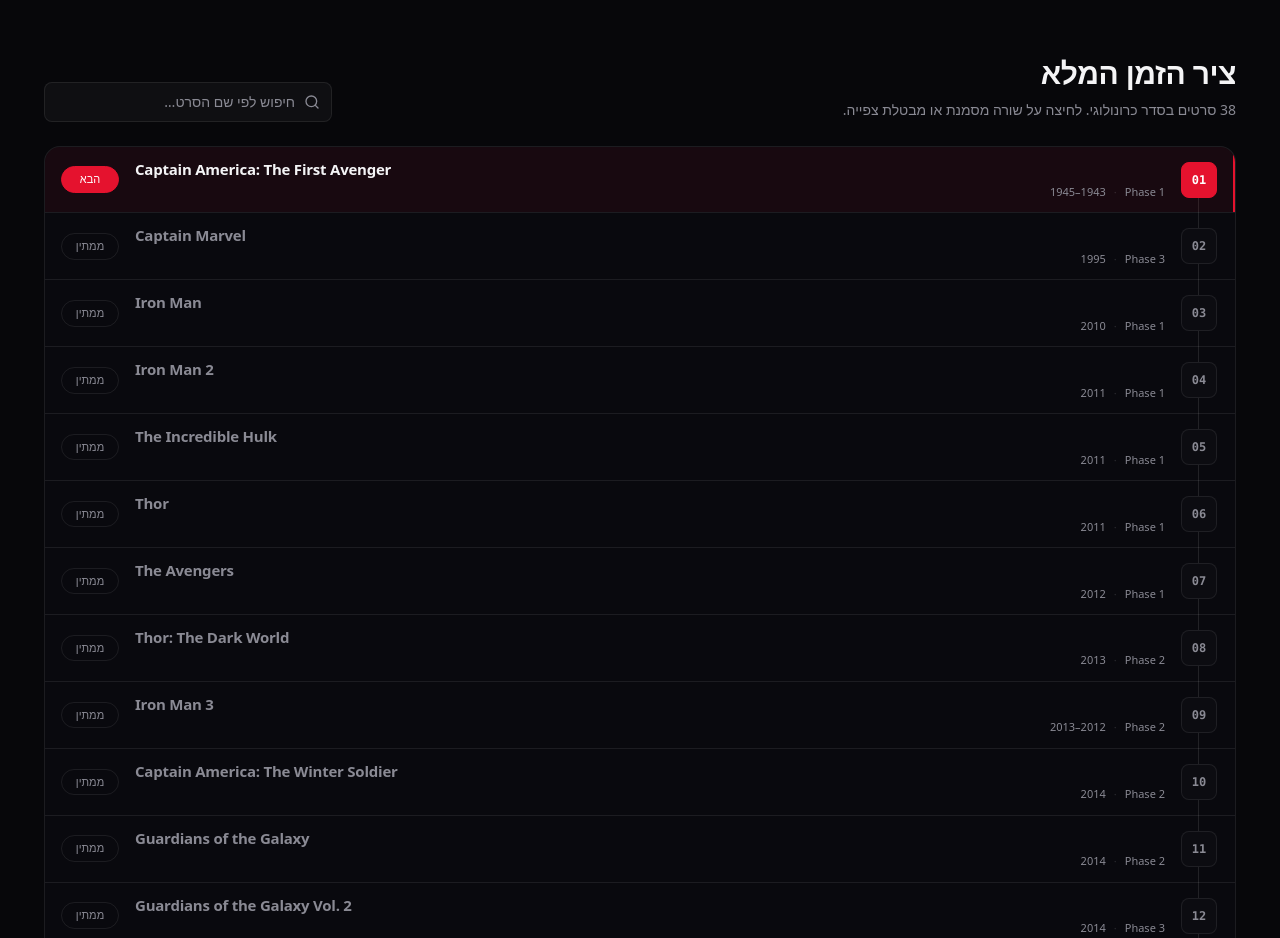
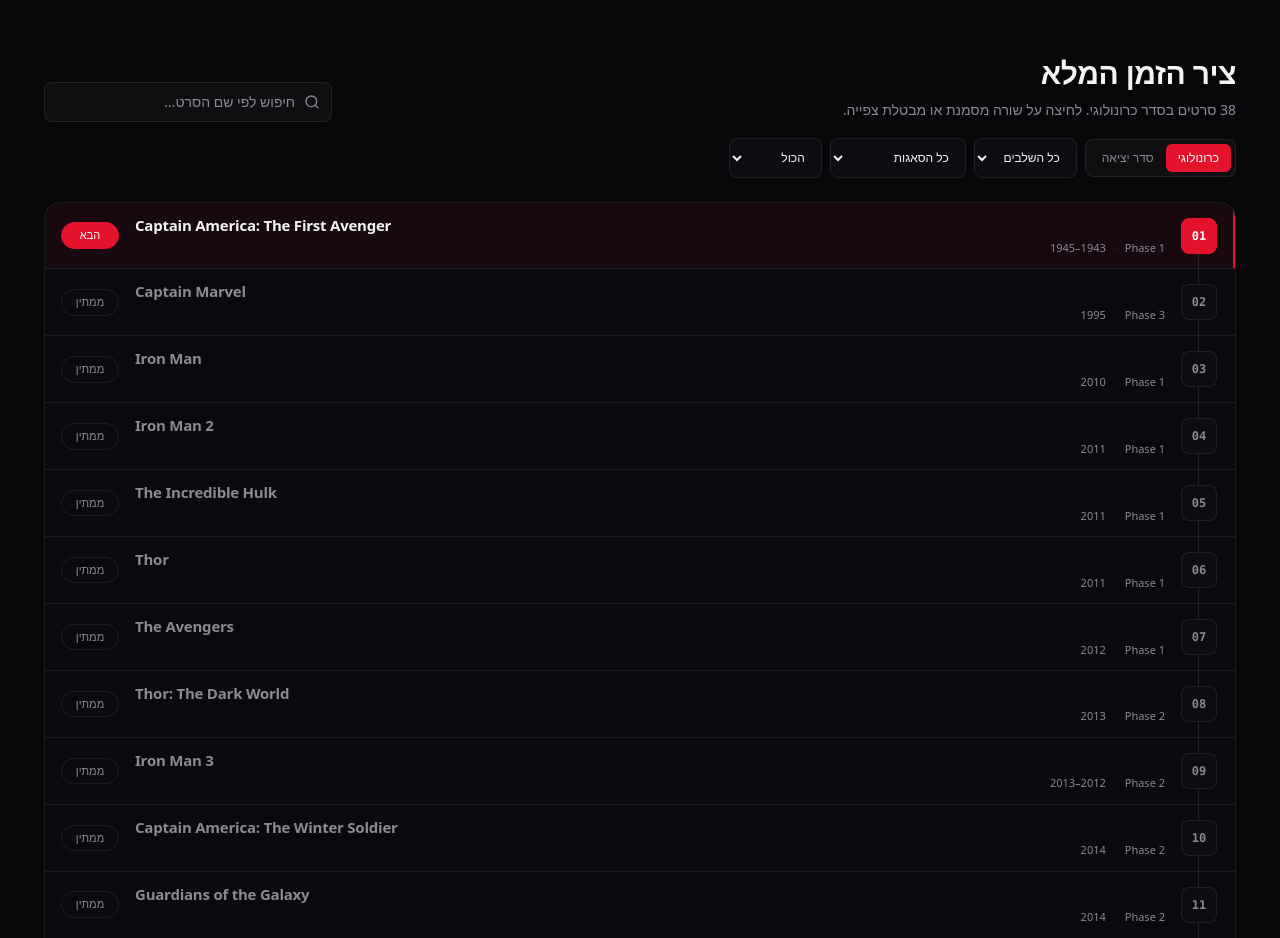
Before and after one commit to matanmalka1/marvel_mcu, a Next.js app in the folder mcu-watch-tracker/: page / in a window 1280 px wide. Shown: the part 1520-2458 px from the top of the page. Built offline with nearby package versions, Linux system fonts and the light colour scheme.

Commit message:
feat: add timeline order modes and filters

```diff
--- a/mcu-watch-tracker/app/page.tsx
+++ b/mcu-watch-tracker/app/page.tsx
@@ -136,7 +136,6 @@ export default function HomePage() {
         <Timeline
           movies={MOVIES_IN_TIMELINE_ORDER}
           watchedIds={watchedSet}
-          nextMovieId={nextMovie?.id ?? null}
           onToggle={handleToggle}
         />
       </main>
--- a/mcu-watch-tracker/components/Timeline.tsx
+++ b/mcu-watch-tracker/components/Timeline.tsx
@@ -4,38 +4,101 @@ import { useId, useMemo, useState } from "react";
 
 import SearchInput from "@/components/SearchInput";
 import TimelineRow from "@/components/TimelineRow";
-import type { Movie, MovieStatus } from "@/types/movie";
+import { MOVIES_IN_RELEASE_ORDER } from "@/data/movies";
+import type { Movie, MovieStatus, Saga } from "@/types/movie";
 
 type TimelineProps = {
   movies: readonly Movie[];
   watchedIds: ReadonlySet<string>;
-  nextMovieId: string | null;
   onToggle: (id: string) => void;
 };
+
+type OrderMode = "timeline" | "release";
+type WatchFilter = "all" | "watched" | "unwatched";
+
+function SelectControl({
+  label,
+  value,
+  onChange,
+  children,
+}: {
+  label: string;
+  value: string;
+  onChange: (value: string) => void;
+  children: React.ReactNode;
+}) {
+  return (
+    <label className="flex items-center gap-2 text-xs text-[var(--muted)]">
+      <span className="sr-only">{label}</span>
+      <select
+        aria-label={label}
+        value={value}
+        onChange={(event) => onChange(event.target.value)}
+        className="h-10 rounded-lg border border-[var(--border)] bg-[var(--bg-raised)] px-3 text-xs text-[var(--text)] transition-colors hover:border-[var(--border-strong)] focus:border-[var(--accent)]/60 focus:outline-none"
+      >
+        {children}
+      </select>
+    </label>
+  );
+}
 
 export default function Timeline({
   movies,
   watchedIds,
-  nextMovieId,
   onToggle,
 }: TimelineProps) {
   const [query, setQuery] = useState("");
+  const [orderMode, setOrderMode] = useState<OrderMode>("timeline");
+  const [phaseFilter, setPhaseFilter] = useState("all");
+  const [sagaFilter, setSagaFilter] = useState<"all" | Saga>("all");
+  const [watchFilter, setWatchFilter] = useState<WatchFilter>("all");
   const searchId = useId();
 
   const trimmedQuery = query.trim().toLowerCase();
 
-  const visibleMovies = useMemo(() => {
-    if (!trimmedQuery) return movies;
-    return movies.filter(
-      (movie) =>
-        movie.title.toLowerCase().includes(trimmedQuery) ||
-        movie.titleHe?.includes(trimmedQuery),
-    );
-  }, [movies, trimmedQuery]);
+  const orderedMovies = orderMode === "timeline" ? movies : MOVIES_IN_RELEASE_ORDER;
+  const nextVisibleOrderId = orderedMovies.find(
+    (movie) => !watchedIds.has(movie.id),
+  )?.id;
+  const phases = useMemo(
+    () => Array.from(new Set(movies.map((movie) => movie.phase))).sort((a, b) => a - b),
+    [movies],
+  );
+  const displayOrderById = useMemo(
+    () => new Map(orderedMovies.map((movie, index) => [movie.id, index + 1])),
+    [orderedMovies],
+  );
+
+  const visibleMovies = useMemo(
+    () =>
+      orderedMovies.filter((movie) => {
+        const matchesQuery =
+          !trimmedQuery ||
+          movie.title.toLowerCase().includes(trimmedQuery) ||
+          movie.titleHe?.includes(trimmedQuery);
+        const matchesPhase =
+          phaseFilter === "all" || movie.phase === Number(phaseFilter);
+        const matchesSaga = sagaFilter === "all" || movie.saga === sagaFilter;
+        const matchesWatch =
+          watchFilter === "all" ||
+          (watchFilter === "watched"
+            ? watchedIds.has(movie.id)
+            : !watchedIds.has(movie.id));
+        return matchesQuery && matchesPhase && matchesSaga && matchesWatch;
+      }),
+    [
+      orderedMovies,
+      phaseFilter,
+      sagaFilter,
+      trimmedQuery,
+      watchFilter,
+      watchedIds,
+    ],
+  );
 
   const statusOf = (movie: Movie): MovieStatus => {
     if (watchedIds.has(movie.id)) return "watched";
-    if (movie.id === nextMovieId) return "next";
+    if (movie.id === nextVisibleOrderId) return "next";
     return "upcoming";
   };
 
@@ -67,8 +130,60 @@ export default function Timeline({
         />
       </div>
 
+      <div className="mt-4 flex flex-wrap items-center gap-2">
+        <div
+          className="flex rounded-lg border border-[var(--border)] bg-[var(--surface)] p-1"
+          aria-label="סדר הצגת הסרטים"
+        >
+          {(["timeline", "release"] as const).map((mode) => (
+            <button
+              key={mode}
+              type="button"
+              aria-pressed={orderMode === mode}
+              onClick={() => setOrderMode(mode)}
+              className={`rounded-md px-3 py-1.5 text-xs transition-colors ${
+                orderMode === mode
+                  ? "bg-[var(--accent)] text-white"
+                  : "text-[var(--muted)] hover:text-[var(--text)]"
+              }`}
+            >
+              {mode === "timeline" ? "כרונולוגי" : "סדר יציאה"}
+            </button>
+          ))}
+        </div>
+
+        <SelectControl label="סינון לפי Phase" value={phaseFilter} onChange={setPhaseFilter}>
+          <option value="all">כל השלבים</option>
+          {phases.map((phase) => (
+            <option key={phase} value={phase}>
+              Phase {phase}
+            </option>
+          ))}
+        </SelectControl>
+
+        <SelectControl
+          label="סינון לפי Saga"
+          value={sagaFilter}
+          onChange={(value) => setSagaFilter(value as "all" | Saga)}
+        >
+          <option value="all">כל הסאגות</option>
+          <option value="infinity">Infinity Saga</option>
+          <option value="multiverse">Multiverse Saga</option>
+        </SelectControl>
+
+        <SelectControl
+          label="סינון לפי מצב צפייה"
+          value={watchFilter}
+          onChange={(value) => setWatchFilter(value as WatchFilter)}
+        >
+          <option value="all">הכול</option>
+          <option value="watched">נצפו</option>
+          <option value="unwatched">טרם נצפו</option>
+        </SelectControl>
+      </div>
+
       <div className="relative mt-6 overflow-hidden rounded-2xl border border-[var(--border)] bg-[var(--bg-raised)]/60">
-        {!trimmedQuery ? (
+        {!trimmedQuery && phaseFilter === "all" && sagaFilter === "all" && watchFilter === "all" ? (
           <span
             aria-hidden="true"
             className="pointer-events-none absolute inset-y-6 start-[32px] w-px bg-white/10 sm:start-[36px]"
@@ -85,6 +200,8 @@ export default function Timeline({
               <TimelineRow
                 key={movie.id}
                 movie={movie}
+                displayOrder={displayOrderById.get(movie.id) ?? movie.timelineOrder}
+                orderMode={orderMode}
                 status={statusOf(movie)}
                 onToggle={onToggle}
               />
@@ -94,9 +211,9 @@ export default function Timeline({
       </div>
 
       <p aria-live="polite" className="mt-3 text-xs text-[var(--muted)]">
-        {trimmedQuery
-          ? `${visibleMovies.length} תוצאות מתוך ${movies.length}`
-          : `${movies.length} סרטים`}
+        {visibleMovies.length === movies.length
+          ? `${movies.length} סרטים`
+          : `${visibleMovies.length} תוצאות מתוך ${movies.length}`}
       </p>
     </section>
   );
--- a/mcu-watch-tracker/components/TimelineRow.tsx
+++ b/mcu-watch-tracker/components/TimelineRow.tsx
@@ -8,6 +8,8 @@ import type { Movie, MovieStatus } from "@/types/movie";
 
 type TimelineRowProps = {
   movie: Movie;
+  displayOrder: number;
+  orderMode: "timeline" | "release";
   status: MovieStatus;
   onToggle: (id: string) => void;
 };
@@ -38,11 +40,13 @@ const STATUS_PILL_STYLES: Record<MovieStatus, string> = {
 
 export default function TimelineRow({
   movie,
+  displayOrder,
+  orderMode,
   status,
   onToggle,
 }: TimelineRowProps) {
   const isWatched = status === "watched";
-  const slateNumber = String(movie.timelineOrder).padStart(2, "0");
+  const slateNumber = String(displayOrder).padStart(2, "0");
   const buttonRef = useRef<HTMLButtonElement>(null);
 
   // Toggling watched state resizes sections above the timeline (new knowledge
@@ -94,6 +98,14 @@ export default function TimelineRow({
 
           <span className="mt-1 flex flex-wrap items-center gap-x-2 gap-y-1 text-[11px] text-[var(--muted)]">
             <span>Phase {movie.phase}</span>
+            {orderMode === "release" ? (
+              <>
+                <span aria-hidden="true" className="text-[var(--border-strong)]">
+                  ·
+                </span>
+                <span>{movie.releaseYear}</span>
+              </>
+            ) : null}
             {movie.timelineLabel ? (
               <>
                 <span aria-hidden="true" className="text-[var(--border-strong)]">
--- a/mcu-watch-tracker/data/movies.ts
+++ b/mcu-watch-tracker/data/movies.ts
@@ -1640,6 +1640,57 @@ export const MOVIES_IN_TIMELINE_ORDER: readonly Movie[] = [...MOVIES].sort(
   (a, b) => a.timelineOrder - b.timelineOrder,
 );
 
+const RELEASE_ORDER_IDS = [
+  "iron-man",
+  "the-incredible-hulk",
+  "iron-man-2",
+  "thor",
+  "captain-america-the-first-avenger",
+  "the-avengers",
+  "iron-man-3",
+  "thor-the-dark-world",
+  "captain-america-the-winter-soldier",
+  "guardians-of-the-galaxy",
+  "avengers-age-of-ultron",
+  "ant-man",
+  "captain-america-civil-war",
+  "doctor-strange",
+  "guardians-of-the-galaxy-vol-2",
+  "spider-man-homecoming",
+  "thor-ragnarok",
+  "black-panther",
+  "avengers-infinity-war",
+  "ant-man-and-the-wasp",
+  "captain-marvel",
+  "avengers-endgame",
+  "spider-man-far-from-home",
+  "black-widow",
+  "shang-chi-and-the-legend-of-the-ten-rings",
+  "eternals",
+  "spider-man-no-way-home",
+  "doctor-strange-in-the-multiverse-of-madness",
+  "thor-love-and-thunder",
+  "black-panther-wakanda-forever",
+  "ant-man-and-the-wasp-quantumania",
+  "guardians-of-the-galaxy-vol-3",
+  "the-marvels",
+  "deadpool-and-wolverine",
+  "captain-america-brave-new-world",
+  "thunderbolts",
+  "the-fantastic-four-first-steps",
+  "spider-man-brand-new-day",
+] as const;
+
+const MOVIES_BY_ID = new Map(MOVIES.map((movie) => [movie.id, movie]));
+
+export const MOVIES_IN_RELEASE_ORDER: readonly Movie[] = RELEASE_ORDER_IDS.map(
+  (id) => {
+    const movie = MOVIES_BY_ID.get(id);
+    if (!movie) throw new Error(`Unknown movie in release order: ${id}`);
+    return movie;
+  },
+);
+
 export const MOVIE_IDS: ReadonlySet<string> = new Set(MOVIES.map((m) => m.id));
 
 /** Starting progress: nothing watched yet. Reset returns here. */
@@ -1655,5 +1706,5 @@ export const TIMELINE_FLAG_LABELS: Record<TimelineFlag, string> = {
 };
 
 export function getMovieById(id: string): Movie | undefined {
-  return MOVIES.find((movie) => movie.id === id);
+  return MOVIES_BY_ID.get(id);
 }
```
